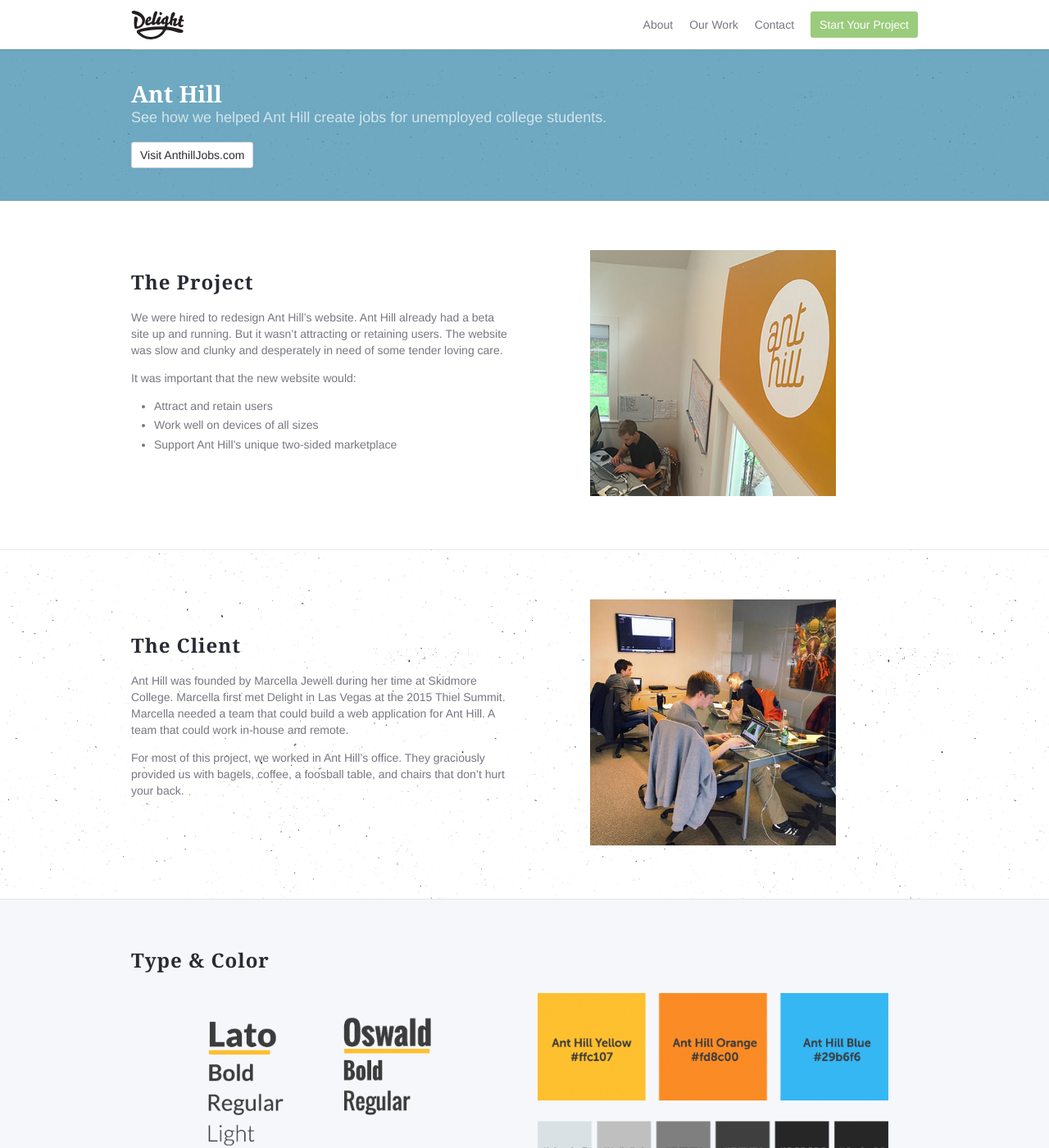
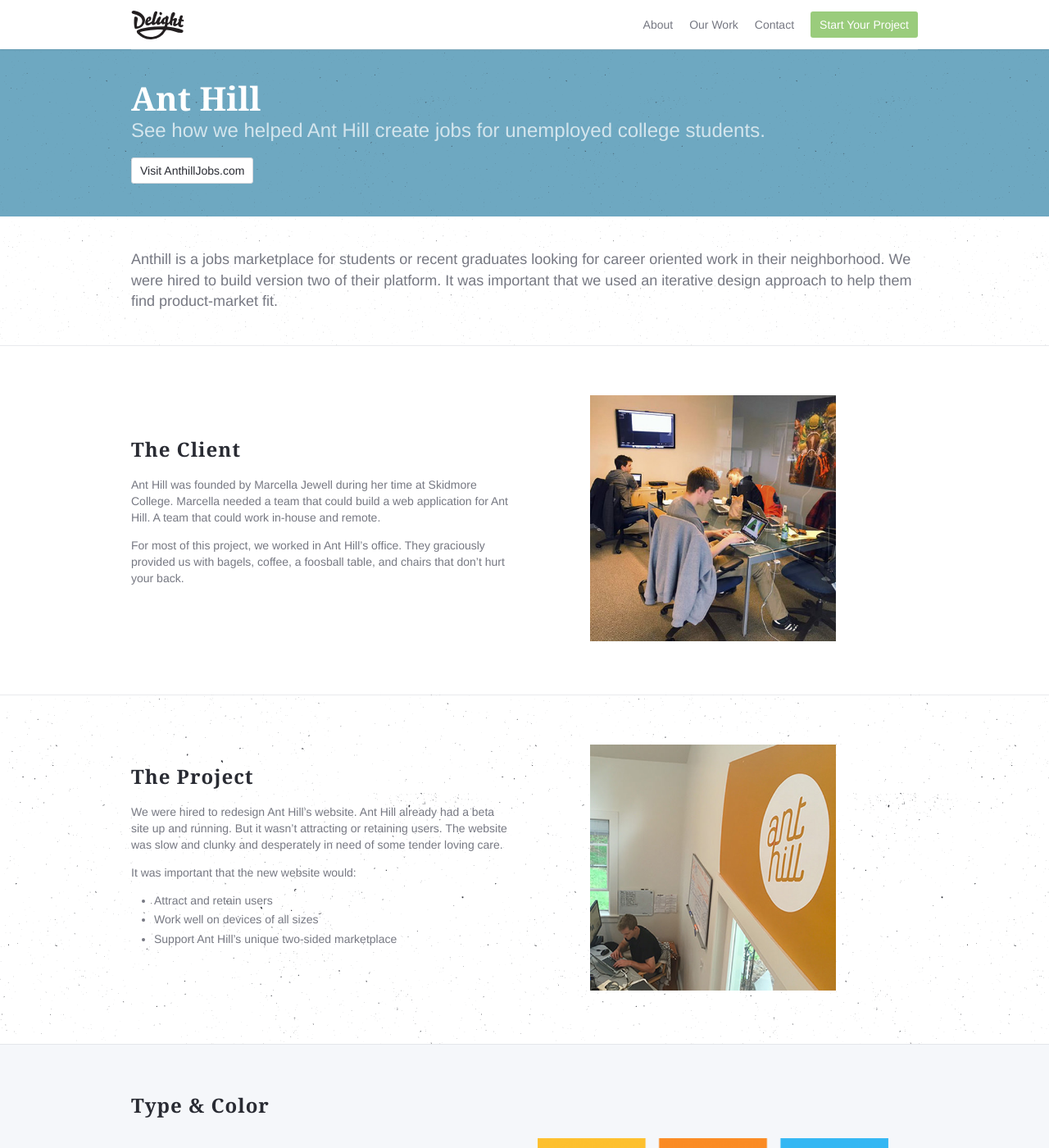
Before and after one commit to delightconsulting/delight-2015, a Jekyll site: the page built from _posts/projects/2015-10-04-ant-hill.html, in a window 1280 px wide and 1400 px high. Shown: the whole window at 82% size. Built offline with Jekyll 4.4.1, drawn with Linux system fonts in a browser that asks for light colours; nearby versions of some CDN libraries.

Commit message:
CONTENT: Updated content

```diff
--- a/_posts/projects/2015-10-03-ecovative-website.html
+++ b/_posts/projects/2015-10-03-ecovative-website.html
@@ -41,7 +41,7 @@ excerpt: See how a new website is helping Ecovative make the world a greener pla
                   <h2 class="title is-4">The Client</h2>
                 </div>
                 <div class="content">
-                    <p>Ecovative was founded by Eben Bayer and Gavin McIntyre during their time at RPI. Ecovative and Delight met years ago when we interned for them in high school.</p>
+                    <p>Ecovative was founded by Eben Bayer and Gavin McIntyre during their time at RPI.</p>
                     <p>Their innovative mushroom material can be made into packaging insulation, acoustics, furniture, buoys, wedding dresses, lamp shades, and many other things. They also sell a “Grow-It-Yourself” material you can use to grow anything you can imagine.</p>
                 </div>
             </div>
--- a/_posts/projects/2015-10-04-ant-hill.html
+++ b/_posts/projects/2015-10-04-ant-hill.html
@@ -10,10 +10,10 @@ excerpt: See how we helped Ant Hill create jobs for unemployed college students.
 <section class="hero is-info is-left is-textured">
   <div class="hero-content">
     <div class="container">
-      <h1 class="title">
+      <h1 class="title is-2">
         {{page.title}}
       </h1>
-      <h2 class="subtitle">
+      <h2 class="subtitle is-4">
         {{page.excerpt}}
       </h2>
       <a href="http://www.anthilljobs.com/" class="button">Visit AnthillJobs.com</a>
@@ -21,8 +21,36 @@ excerpt: See how we helped Ant Hill create jobs for unemployed college students.
   </div>
 </section>
 
+<section class="section is-textured">
+    <div class="container">
+        <div class="content is-medium">
+            <p>Anthill is a jobs marketplace for students or recent graduates looking for career oriented work in their neighborhood. We were hired to build version two of their platform. It was important that we used an iterative design approach to help them find product-market fit.</p>
+        </div>
+    </div>
+</section>
 
 <section class="section">
+    <div class="container">
+        <div class="columns is-no-padding-left is-vcentered">
+            <div class="column is-half content">
+                <div class="heading">
+                  <h2 class="title is-4">The Client</h2>
+                </div>
+                <div class="content">
+                    <p>Ant Hill was founded by Marcella Jewell during her time at Skidmore College. Marcella needed a team that could build a web application for Ant Hill. A team that could work in-house and remote.</p>
+                    <p>For most of this project, we worked in Ant Hill’s office. They graciously provided us with bagels, coffee, a foosball table, and chairs that don’t hurt your back.</p>
+                </div>
+            </div>
+
+            <div class="column is-half is-text-centered">
+                <img src="{{"/images/ant-hill-case-study-client.jpg" | prepend: site.github.url }}" height="300" width="300">
+            </div>
+        </div>
+    </div>
+</section>
+
+
+<section class="section is-textured">
     <div class="container">
         <div class="columns is-no-padding-left is-vcentered">
             <div class="column is-half content">
@@ -41,26 +69,6 @@ excerpt: See how we helped Ant Hill create jobs for unemployed college students.
             </div>
             <div class="column is-half is-text-centered">
                 <img src="{{"/images/ant-hill-case-study-project.jpg" | prepend: site.github.url }}" height="300" width="300">
-            </div>
-        </div>
-    </div>
-</section>
-
-<section class="section is-textured">
-    <div class="container">
-        <div class="columns is-no-padding-left is-vcentered">
-            <div class="column is-half content">
-                <div class="heading">
-                  <h2 class="title is-4">The Client</h2>
-                </div>
-                <div class="content">
-                    <p>Ant Hill was founded by Marcella Jewell during her time at Skidmore College. Marcella first met Delight in Las Vegas at the 2015 Thiel Summit. Marcella needed a team that could build a web application for Ant Hill. A team that could work in-house and remote.</p>
-                    <p>For most of this project, we worked in Ant Hill’s office. They graciously provided us with bagels, coffee, a foosball table, and chairs that don’t hurt your back.</p>
-                </div>
-            </div>
-
-            <div class="column is-half is-text-centered">
-                <img src="{{"/images/ant-hill-case-study-client.jpg" | prepend: site.github.url }}" height="300" width="300">
             </div>
         </div>
     </div>
```
Also changed, not shown: our-work.html (+0 -10 lines).
